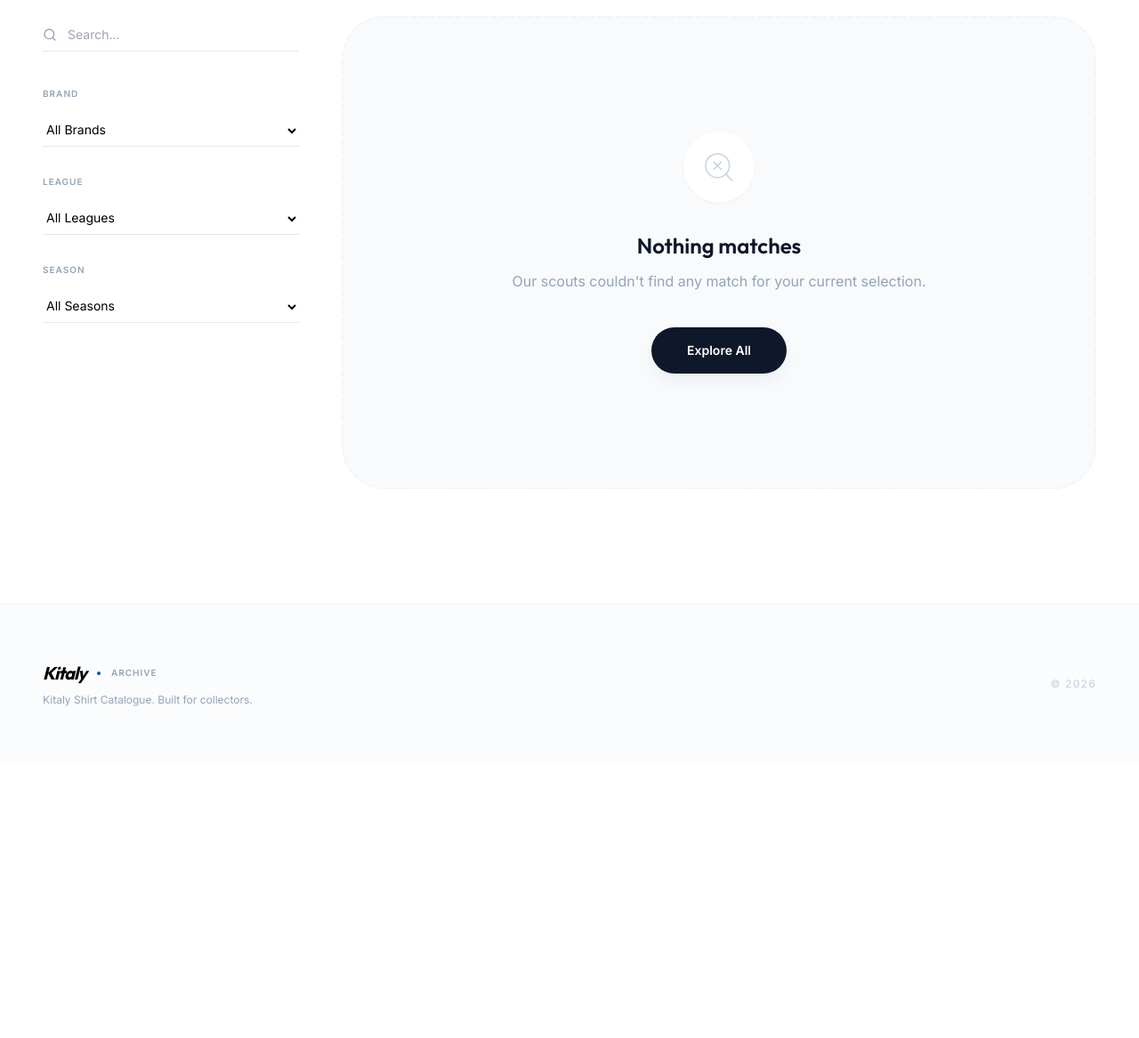
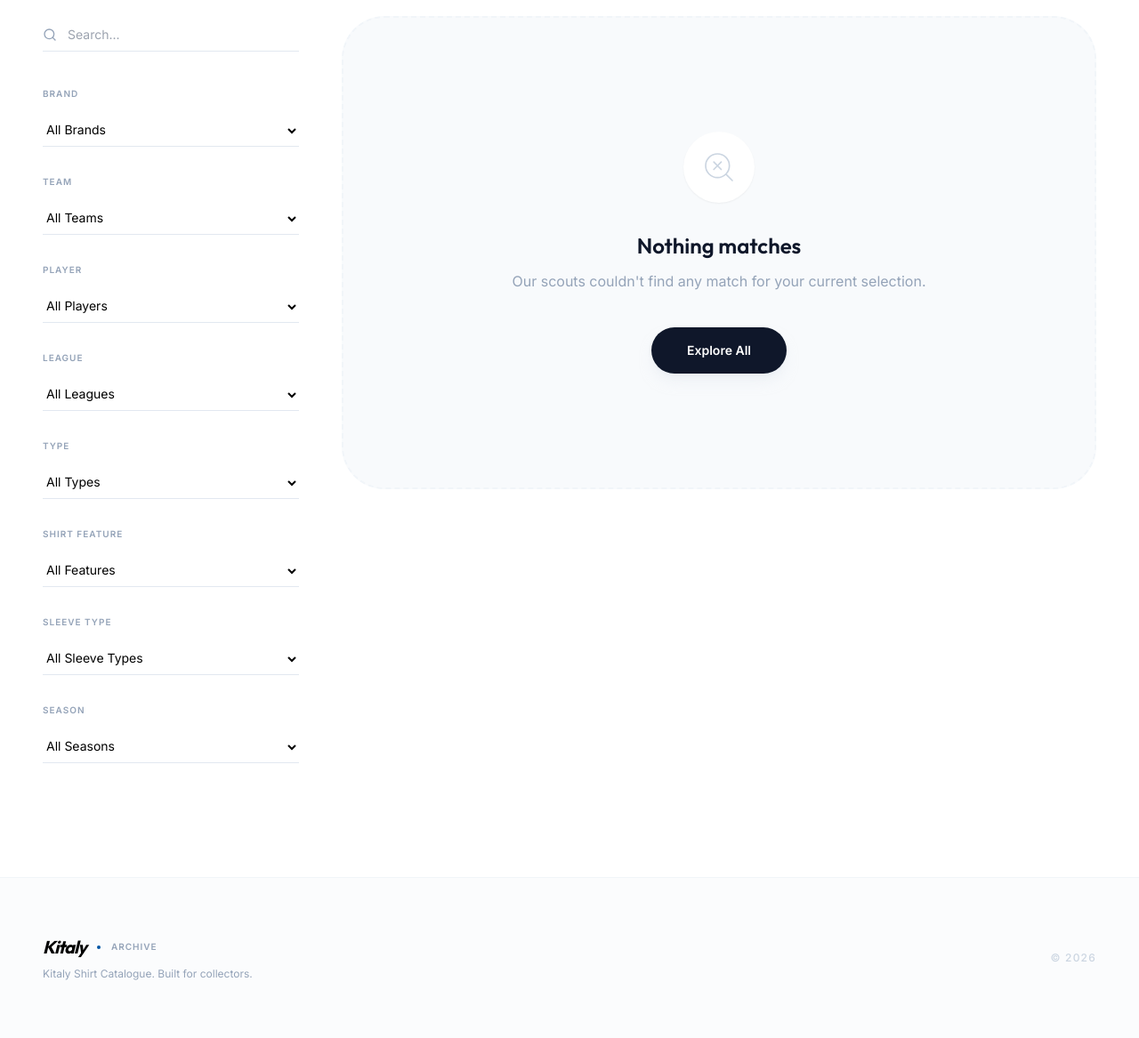
Before and after one commit to VitoAntonioPagone/kitaly, a Flask app: page / in a window 1280 px wide. Shown: the part 391-1558 px from the top of the page at 89% size. Before the commit the page ends 1185 px from the top, so only its background shows below. Run offline with Flask 3, Linux system fonts and the light colour scheme; some libraries are stand-ins or nearby versions.

Commit message:
feat:new update

```diff
--- a/app/__init__.py
+++ b/app/__init__.py
@@ -108,10 +108,7 @@ def create_app():
                 parts.append(tipologia)
             if getattr(shirt, 'player_name', None):
                 parts.append(shirt.player_name)
-            maniche = getattr(shirt, 'maniche', None)
-            if maniche:
-                maniche_label = 'Maniche Lunghe' if maniche == 'L/S' else maniche
-                parts.append(maniche_label)
+            # Sleeve type stays a filter-only attribute; omit from Italian display titles.
             if getattr(shirt, 'brand', None):
                 parts.append(shirt.brand)
             if getattr(shirt, 'squadra', None):
--- a/app/blueprints/public.py
+++ b/app/blueprints/public.py
@@ -17,6 +17,10 @@ def catalog():
     campionato = request.args.get('campionato')
     colore = request.args.get('colore')
     stagione = request.args.get('stagione')
+    tipologia = request.args.get('tipologia')
+    shirt_type = request.args.get('type')
+    maniche = request.args.get('maniche')
+    player_name = request.args.get('player_name')
     sort = request.args.get('sort', 'newest')
 
     if q:
@@ -36,6 +40,14 @@ def catalog():
         query = query.filter(Shirt.colore == colore)
     if stagione:
         query = query.filter(Shirt.stagione == stagione)
+    if tipologia:
+        query = query.filter(Shirt.tipologia == tipologia)
+    if shirt_type:
+        query = query.filter(Shirt.type == shirt_type)
+    if maniche:
+        query = query.filter(Shirt.maniche == maniche)
+    if player_name:
+        query = query.filter(Shirt.player_name == player_name)
 
     if sort == 'newest':
         query = query.order_by(Shirt.created_at.desc())
@@ -45,17 +57,27 @@ def catalog():
     shirts = query.all()
 
     # Get unique values for filters
-    brands = db.session.query(Shirt.brand).distinct().all()
-    campionati = db.session.query(Shirt.campionato).distinct().all()
-    colori = db.session.query(Shirt.colore).distinct().all()
-    stagioni = db.session.query(Shirt.stagione).distinct().all()
+    brands = db.session.query(Shirt.brand).filter(Shirt.brand.isnot(None)).distinct().all()
+    campionati = db.session.query(Shirt.campionato).filter(Shirt.campionato.isnot(None)).distinct().all()
+    colori = db.session.query(Shirt.colore).filter(Shirt.colore.isnot(None)).distinct().all()
+    stagioni = db.session.query(Shirt.stagione).filter(Shirt.stagione.isnot(None)).distinct().all()
+    squadre = db.session.query(Shirt.squadra).filter(Shirt.squadra.isnot(None)).distinct().all()
+    tipologie = db.session.query(Shirt.tipologia).filter(Shirt.tipologia.isnot(None)).distinct().all()
+    types = db.session.query(Shirt.type).filter(Shirt.type.isnot(None)).distinct().all()
+    maniche_values = db.session.query(Shirt.maniche).filter(Shirt.maniche.isnot(None)).distinct().all()
+    player_names = db.session.query(Shirt.player_name).filter(Shirt.player_name.isnot(None)).distinct().all()
 
     return render_template('public/catalog.html',
                            shirts=shirts,
-                           brands=[b[0] for b in brands],
-                           campionati=[c[0] for c in campionati],
-                           colori=[col[0] for col in colori],
-                           stagioni=[s[0] for s in stagioni])
+                           brands=sorted([b[0] for b in brands if b[0]]),
+                           campionati=sorted([c[0] for c in campionati if c[0]]),
+                           colori=sorted([col[0] for col in colori if col[0]]),
+                           stagioni=sorted([s[0] for s in stagioni if s[0]]),
+                           squadre=sorted([sq[0] for sq in squadre if sq[0]]),
+                           tipologie=sorted([t[0] for t in tipologie if t[0]]),
+                           types=sorted([t[0] for t in types if t[0]]),
+                           maniche_values=sorted([m[0] for m in maniche_values if m[0]]),
+                           player_names=sorted([p[0] for p in player_names if p[0]]))
 
 @public_bp.route('/catalog')
 def catalog_redirect():
--- a/templates/public/catalog.html
+++ b/templates/public/catalog.html
@@ -56,6 +56,34 @@
 
                         <div>
                             <label class="block text-[10px] font-bold uppercase tracking-widest text-slate-400 mb-4">{{
+                                _('Team') }}</label>
+                            <select name="squadra"
+                                class="w-full py-2 bg-transparent border-b border-slate-200 text-sm focus:border-italy-600 outline-none cursor-pointer"
+                                onchange="this.form.submit()">
+                                <option value="">{{ _('All Teams') }}</option>
+                                {% for sq in squadre %}
+                                <option value="{{ sq }}" {% if request.args.get('squadra')==sq %}selected{% endif %}>{{
+                                    sq }}</option>
+                                {% endfor %}
+                            </select>
+                        </div>
+
+                        <div>
+                            <label class="block text-[10px] font-bold uppercase tracking-widest text-slate-400 mb-4">{{
+                                _('Player') }}</label>
+                            <select name="player_name"
+                                class="w-full py-2 bg-transparent border-b border-slate-200 text-sm focus:border-italy-600 outline-none cursor-pointer"
+                                onchange="this.form.submit()">
+                                <option value="">{{ _('All Players') }}</option>
+                                {% for pn in player_names %}
+                                <option value="{{ pn }}" {% if request.args.get('player_name')==pn %}selected{% endif %}>
+                                    {{ pn }}</option>
+                                {% endfor %}
+                            </select>
+                        </div>
+
+                        <div>
+                            <label class="block text-[10px] font-bold uppercase tracking-widest text-slate-400 mb-4">{{
                                 _('League') }}</label>
                             <select name="campionato"
                                 class="w-full py-2 bg-transparent border-b border-slate-200 text-sm focus:border-italy-600 outline-none cursor-pointer"
@@ -64,6 +92,48 @@
                                 {% for league in campionati %}
                                 <option value="{{ league }}" {% if request.args.get('campionato')==league %}selected{%
                                     endif %}>{{ league }}</option>
+                                {% endfor %}
+                            </select>
+                        </div>
+
+                        <div>
+                            <label class="block text-[10px] font-bold uppercase tracking-widest text-slate-400 mb-4">{{
+                                _('Type') }}</label>
+                            <select name="type"
+                                class="w-full py-2 bg-transparent border-b border-slate-200 text-sm focus:border-italy-600 outline-none cursor-pointer"
+                                onchange="this.form.submit()">
+                                <option value="">{{ _('All Types') }}</option>
+                                {% for t in types %}
+                                <option value="{{ t }}" {% if request.args.get('type')==t %}selected{% endif %}>{{
+                                    t|type_label }}</option>
+                                {% endfor %}
+                            </select>
+                        </div>
+
+                        <div>
+                            <label class="block text-[10px] font-bold uppercase tracking-widest text-slate-400 mb-4">{{
+                                _('Shirt Feature') }}</label>
+                            <select name="tipologia"
+                                class="w-full py-2 bg-transparent border-b border-slate-200 text-sm focus:border-italy-600 outline-none cursor-pointer"
+                                onchange="this.form.submit()">
+                                <option value="">{{ _('All Features') }}</option>
+                                {% for t in tipologie %}
+                                <option value="{{ t }}" {% if request.args.get('tipologia')==t %}selected{% endif %}>
+                                    {{ t }}</option>
+                                {% endfor %}
+                            </select>
+                        </div>
+
+                        <div>
+                            <label class="block text-[10px] font-bold uppercase tracking-widest text-slate-400 mb-4">{{
+                                _('Sleeve Type') }}</label>
+                            <select name="maniche"
+                                class="w-full py-2 bg-transparent border-b border-slate-200 text-sm focus:border-italy-600 outline-none cursor-pointer"
+                                onchange="this.form.submit()">
+                                <option value="">{{ _('All Sleeve Types') }}</option>
+                                {% for m in maniche_values %}
+                                <option value="{{ m }}" {% if request.args.get('maniche')==m %}selected{% endif %}>
+                                    {{ 'L/S (Long Sleeve)' if m == 'L/S' else m }}</option>
                                 {% endfor %}
                             </select>
                         </div>
```
Also changed, not shown: translations/it/LC_MESSAGES/messages.po.
